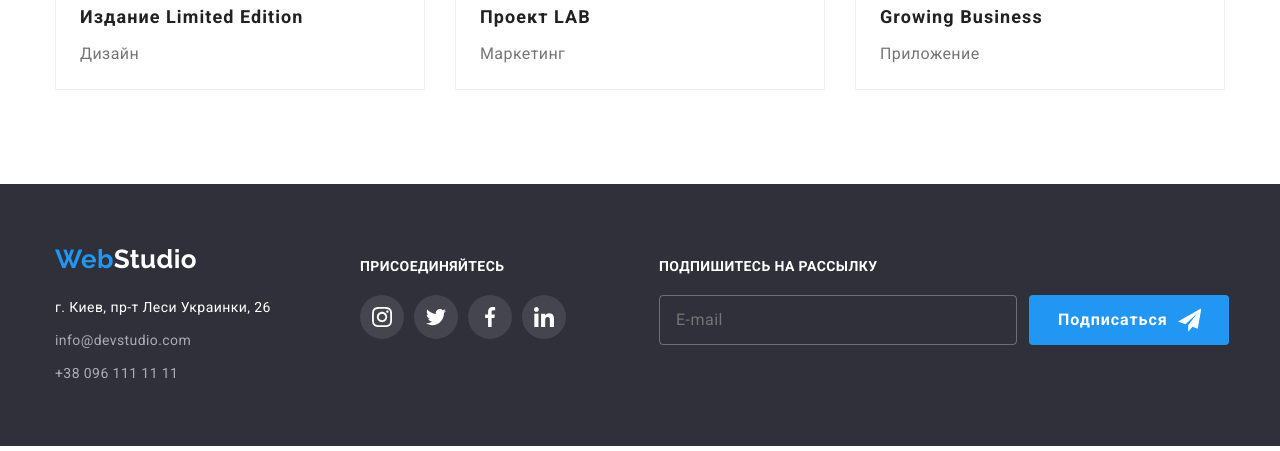
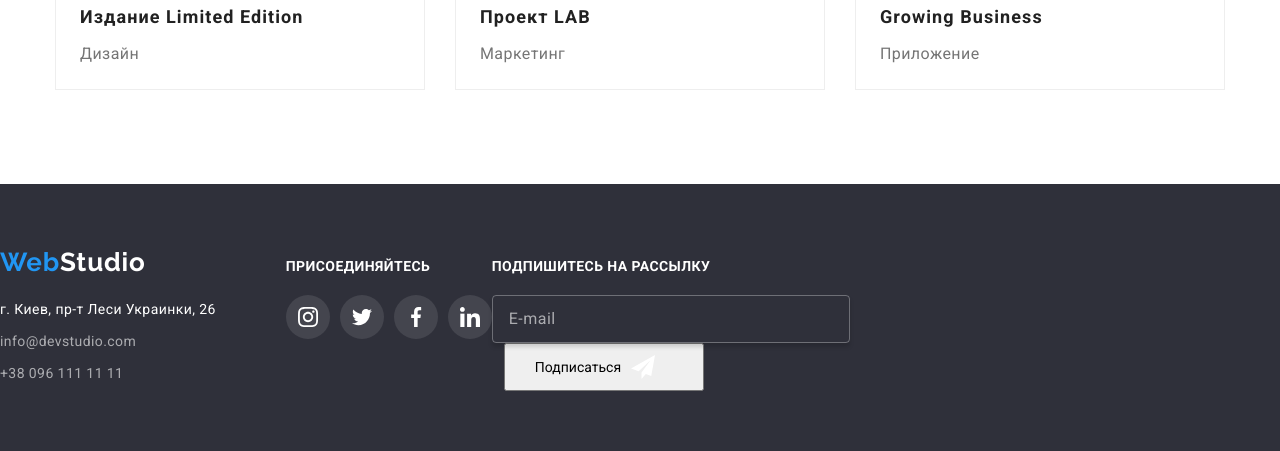
Before and after one commit to Chyharov/goit-markup-hw-08, a plain HTML site: page portfolio.html in a window 1280 px wide. Shown: the part 1451-1902 px from the top of the page. Drawn offline with nearby package versions, Linux system fonts and the light colour scheme.

Commit message:
block footer

```diff
--- a/sass/components/_button.scss
+++ b/sass/components/_button.scss
@@ -35,3 +35,23 @@ button {
       0px 2px 2px rgba(0, 0, 0, 0.12);
   }
 }
+
+.button {
+  background-color: var(--accent-color);
+  color: var(--primary-white-color);
+  font-family: inherit;
+  @include font(700, 16px, 1.88, 0.06em);
+  text-align: center;
+
+  border: none;
+  border-radius: 4px;
+  cursor: pointer;
+  box-shadow: 0px 4px 4px rgba(0, 0, 0, 0.15);
+
+  transition: background-color var(--transition), box-shadow var(--transition);
+
+  &:hover,
+  &:focus {
+    background-color: #188ce8;
+  }
+}
--- a/sass/components/_logo.scss
+++ b/sass/components/_logo.scss
@@ -1,19 +1,26 @@
 .logo {
-  margin-right: 93px;
-  ;
   color: var(--accent-color);
 
-  font-family: 'Raleway', sans-serif;
-  font-weight: 700;
-  font-size: 26px;
-  line-height: 1.19;
-  text-decoration: none;
+  font-family: var(--secondary-font);
+  @include font(700, 24px, 1.17, 0.03em);
+
+  @media screen and (min-width: 1200px) {
+    @include font(700, 26px, 1.19, 0.03em);
+  }
 }
 
 .header__logo {
   color: var(--primary-text-color);
+
+  @media screen and (max-width: 767px) {
+    margin-right: 93px;
+    padding-top: 16px;
+    padding-bottom: 16px;
+  }
 }
 
 .footer__logo {
   color: var(--primary-white-color);
+  display: inline-block;
+  margin-bottom: 20px;
 }
--- a/sass/layout/_footer.scss
+++ b/sass/layout/_footer.scss
@@ -4,12 +4,14 @@
   padding-bottom: 60px;
 
   &__container {
-    display: flex;
-    margin-left: auto;
-    margin-right: auto;
-    width: 1200px;
-    padding-left: 15px;
-    padding-right: 15px;
+    @media screen and (min-width: 768px) and (max-width: 1199px) {
+      padding-left: 76px;
+      padding-right: 89px;
+    }
+
+    @media screen and (min-width: 1200px) {
+      @include flex(baseline, null);
+    }
   }
 
   &__contact {
@@ -30,44 +32,89 @@
   }
 }
 
+.footer__wrapper {
+  margin-bottom: 60px;
+
+  @media screen and (min-width: 768px) {
+    @include flex(baseline, null);
+  }
+  @media screen and (min-width: 1200px) {
+    margin-bottom: 0px;
+  }
+}
+
 .address {
-  margin-top: 20px;
+  text-align: center;
 
-  &__item:not(:last-child) {
-    margin-bottom: 9px;
+  @media screen and (max-width: 767px) {
+    margin-bottom: 60px;
+  }
+
+  @media screen and (min-width: 1200px) {
+    text-align: left;
   }
 
   &__link {
     color: var(--primary-white-color);
+
     font-style: normal;
+    letter-spacing: 0.03em;
+    font-size: 14px;
+    line-height: 1.71;
     text-decoration: none;
-    transition: var(--transition-hover-focus);
 
-    &:focus,
-    &:hover {
+    &:hover,
+    &:focus {
       color: var(--accent-color);
+    }
+  }
+
+  &__item {
+    &:not(:last-child) {
+      margin-bottom: 8px;
+    }
+
+    @media screen and (max-width: 767px) {
+      &:last-child {
+        margin-bottom: 60px;
+      }
     }
   }
 }
 
 .section__address {
-  margin-right: 70px;
+  text-align: center;
+
+  @media screen and (max-width: 767px) {
+    margin-bottom: 60px;
+  }
+
+  @media screen and (min-width: 1200px) {
+    text-align: left;
+  }
 }
 
 .section__follow {
-  padding-top: 15px;
+  @media screen and (min-width: 768px) {
+    margin-left: auto;
+  }
+
+  @media screen and (min-width: 1200px) {
+    margin-left: 70px;
+  }
 }
 
 .follow__title {
-  font-weight: 700;
-  font-size: 14px;
-  line-height: 1.14;
-  letter-spacing: 0.03em;
+  color: var(--primary-white-color);
+  @include font(700, 14px, 1.14, 0.03em);
   text-transform: uppercase;
-
-  color: var(--primary-white-color);
+  text-align: center;
 
   margin-bottom: 20px;
+
+  @media screen and (min-width: 1200px) {
+    text-align: left;
+  }
 }
 
 .follow__list {
@@ -104,8 +151,6 @@
 }
 
 .form__subscribe {
-  display: flex;
-  margin-left: 93px;
 }
 
 .label__subscribe {
@@ -117,32 +162,44 @@
 .title__subscribe {
   color: var(--primary-white-color);
   font-family: inherit;
-  font-weight: 700;
-  font-size: 14px;
-  line-height: 1.14;
-  letter-spacing: 0.03em;
+  @include font(700, 14px, 1.14, 0.03em);
   text-transform: uppercase;
+  text-align: center;
 
   margin-bottom: 20px;
+
+  @media screen and (min-width: 1200px) {
+    text-align: left;
+  }
 }
 
 .input__mail {
-  width: 358px;
+  width: 100%;
+  display: block;
 
   border: 1px solid rgba(255, 255, 255, 0.3);
-  /* box-shadow: 0px 4px 4px rgba(0, 0, 0, 0.15); */
+  box-shadow: 0px 4px 4px rgba(0, 0, 0, 0.15);
   border-radius: 4px;
   background-color: transparent;
 
   padding: 15px 16px;
-}
+  margin-bottom: 20px;
 
-.input__mail:placeholder-shown {
-  font-weight: 400;
-  font-size: 16px;
-  letter-spacing: 0.03em;
+  @media screen and (min-width: 768px) {
+    width: 450px;
+    margin-left: auto;
+    margin-right: auto;
+  }
 
-  color: rgba(255, 255, 255, 0.6);
+  @media screen and (min-width: 1200px) {
+    width: 358px;
+    margin: 0;
+  }
+
+  &::placeholder {
+    color: rgba(255, 255, 255, 0.6);
+    @include font(400, 16px, null, 0.03em);
+  }
 }
 
 .icon__subscribe {
@@ -151,37 +208,34 @@
 
 .button__subscribe {
   width: 200px;
-  max-height: 50px;
+  @include flex(center, null);
 
-  font-family: Roboto;
-  font-weight: 700;
-  font-size: 16px;
-  line-height: 1.88;
+  padding: 10px 28px 10px 29px;
+  margin-left: auto;
+  margin-right: auto;
 
-  display: flex;
-  align-items: center;
-  text-align: center;
-  letter-spacing: 0.06em;
-
-  color: var(--primary-white-color);
-  background-color: var(--accent-color);
-  border: none;
-  border-radius: 4px;
-  cursor: pointer;
-
-  margin-top: 51px;
-  margin-left: 12px;
-  padding-top: 10px;
-  padding-right: 28px;
-  padding-bottom: 10px;
-
-  padding-left: 29px;
-  margin-left: 12px;
-
-  transition: background-color var(--transition), box-shadow var(--transition);
+  @media screen and (min-width: 1200px) {
+    margin-left: 12px;
+  }
 
   &:hover {
     background-color: #188ce8;
     box-shadow: 0px 4px 4px rgba(0, 0, 0, 0.15);
   }
 }
+
+.container__subscribe {
+  @media screen and (min-width: 1200px) {
+    margin-left: auto;
+  }
+
+  @media screen and (min-width: 1200px) {
+    &__form {
+      @include flex(center, null);
+    }
+  }
+
+  &__icon {
+    margin-left: 10px;
+  }
+}
```
Also changed, not shown: index.html (+10 -7 lines), css/main.css, css/main.min.css, 2 other files.
